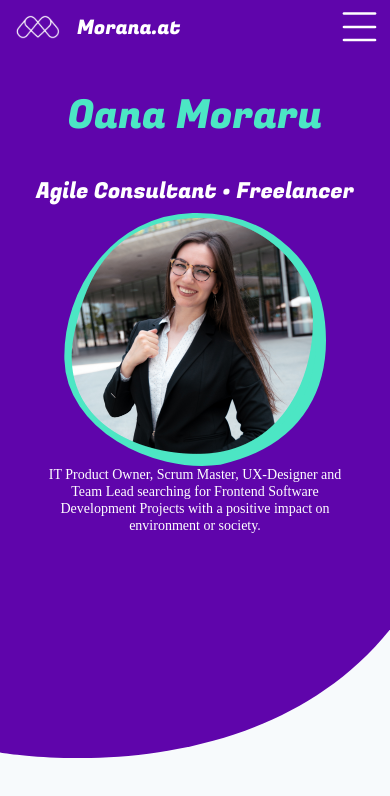
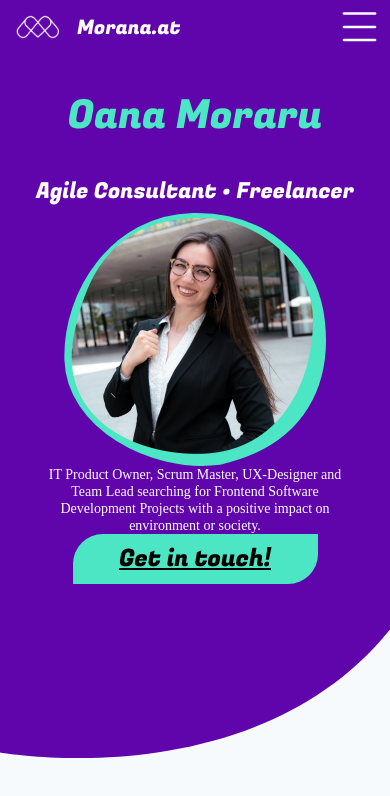
Before and after one commit to benithors/morana.at, a Next.js app: page / in a window 390 px wide. Shown: the top 796 px of the page. Built offline with nearby package versions, Linux system fonts and the light colour scheme; a web font is replaced by a local one.

Commit message:
added first morana image container, heading and text

```diff
--- a/src/components/MoranaButton.tsx
+++ b/src/components/MoranaButton.tsx
@@ -0,0 +1,22 @@
+import React from 'react'
+import {Box, Button, Center, Heading} from "@chakra-ui/react";
+import Image from 'next/image'
+import {MenuToggle} from "./icons/AnimatedMoranaBurger";
+export const headerHeight: number = 54
+export const headerHeightPx = 54 + "px"
+
+interface IProps {
+    children: any;
+
+}
+
+const MoranaButton = (props: IProps) => {
+
+    return (
+       <Button width={["245px","339px"]} height={["50px","67px"]} background={"brand.secondary"} boxSizing={"border-box"}  borderRadius={"30px 0px"} fontFamily={"Fugaz One"} textDecorationLine={"underline"} fontSize={["24px","30px"]} fontWeight={"400"}>
+           {props.children}
+       </Button>
+    );
+}
+
+export default MoranaButton
--- a/src/pages/_document.tsx
+++ b/src/pages/_document.tsx
@@ -8,8 +8,8 @@ export default class Document extends NextDocument {
 
                     <meta charSet="utf-8"/>
 
-                    <meta name="apple-mobile-web-app-status-bar-style" content="#F2BB05"/>
-                    <meta name="theme-color" content="#F2BB05"/>
+                    <meta name="apple-mobile-web-app-status-bar-style" content="#4CE6C4"/>
+                    <meta name="theme-color" content="#4CE6C4"/>
                     <meta name="description" content="Oana Moraru - Agile Consultant • Freelancer"/>
                     <meta name="apple-mobile-web-app-title" content="Morana"/>
                     <link
--- a/src/pages/index.tsx
+++ b/src/pages/index.tsx
@@ -1,11 +1,20 @@
 import {Container} from '../components/Container'
 import Heady, {headerHeightPx} from "../components/Heady";
-import {Box, Heading,Text} from "@chakra-ui/react";
+import {Box, Button, Heading, Text, useBreakpointValue, useMediaQuery} from "@chakra-ui/react";
 import React from "react";
 import MoranaImageContainer from "../components/MoranaImageContainer";
+import MoranaButton from "../components/MoranaButton";
 
-const Index = () => (
+
+
+export default function Index(props) {
+    const [isLargerThan1280] = useMediaQuery("(min-width: 1280px)")
+    return (
+
         <Container height="100vh">
+            {  !isLargerThan1280 ?
+                <Container height="100vh">
+
                     <Box width={"100%"} zIndex={0} position={"absolute"}>
                         <svg viewBox="0 0 375 729" fill="none" xmlns="http://www.w3.org/2000/svg">
                             <path fill-rule="evenodd" clip-rule="evenodd" d="M0 0V723.677C0 723.677 244.452 767.203 375 605.324V0H0Z" fill="#5F05AB"/>
@@ -32,9 +41,20 @@ const Index = () => (
                             </Text>
                         </Box>
 
+                        <MoranaButton>
+                            Get in touch!
+                        </MoranaButton>
+
 
                     </Box>
                 </Container>
+                :
+                <Container height="100vh">
+                   TODO responsive design
+                </Container>
+            }
+
+        </Container>
     )
 
-export default Index
+}
--- a/styles/moranaTheme.ts
+++ b/styles/moranaTheme.ts
@@ -5,10 +5,11 @@ import moranaHeading from "./moranaHeading";
 const fonts = { mono: `'Menlo', monospace` }
 
 const breakpoints = createBreakpoints({
-  sm: '40em',
-  md: '52em',
-  lg: '64em',
-  xl: '80em',
+  sm: "30em",
+  md: "48em",
+  lg: "62em",
+  xl: "80em",
+  "2xl": "96em",
 })
 
 const moranaTheme = extendTheme({
```
Also changed, not shown: src/components/MoranaServices.tsx (+22 -0 lines). Lines whose indentation alone changed are shown as unchanged.
